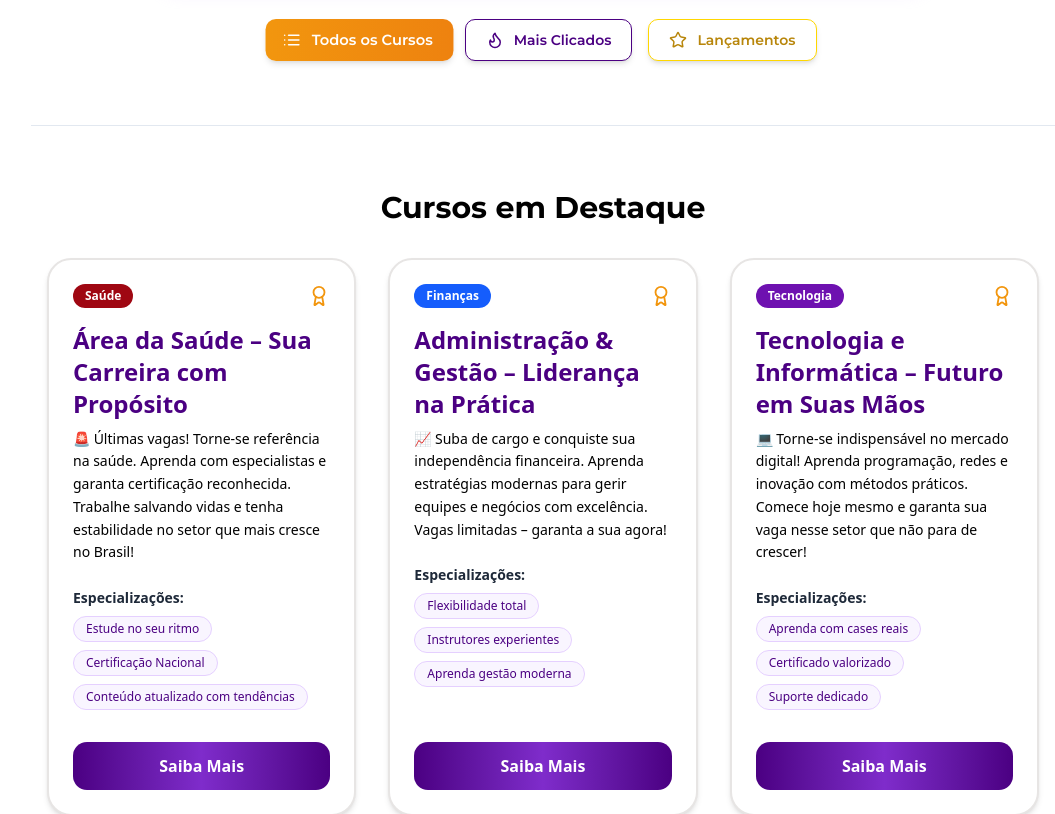
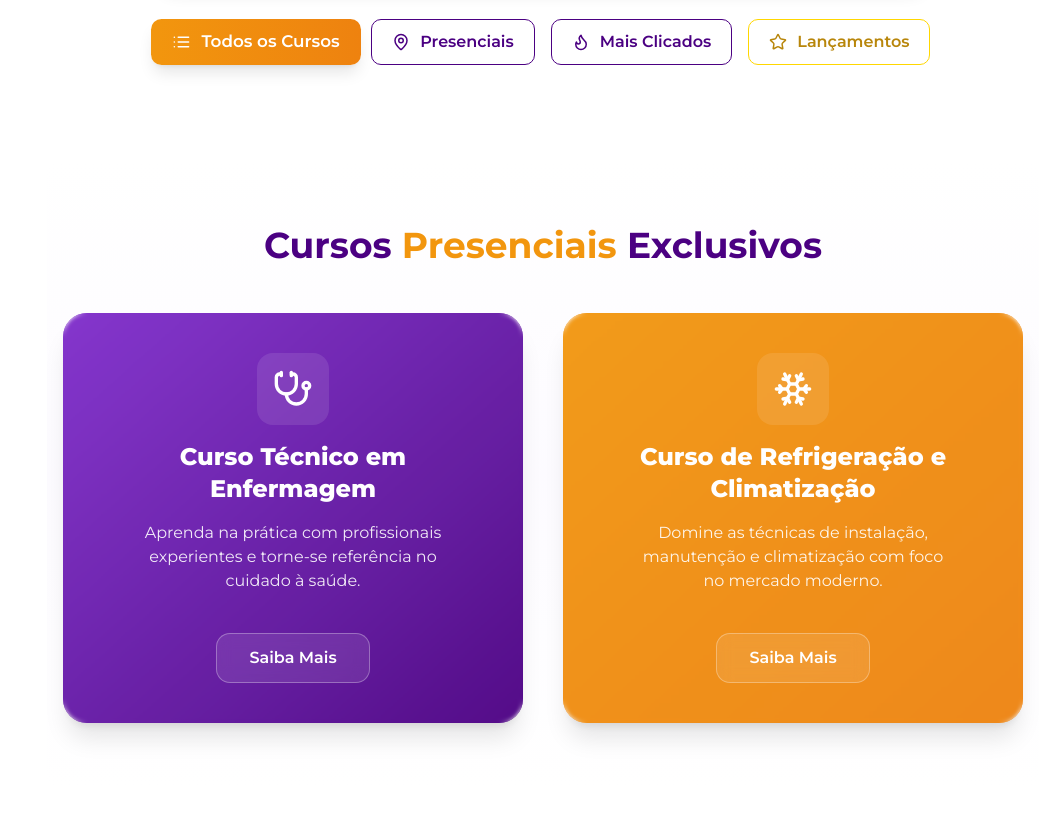
Before and after one commit to Peixotim/site-marabatec, a Next.js app: page / in a window 1280 px wide. Shown: the part 1980-2794 px from the top of the page, without its empty margins (225-1280 px from the left). Built offline with nearby package versions, Linux system fonts and the light colour scheme; no server answers.

Commit message:
fix: Corrige cursos presenciais

```diff
--- a/src/app/page.tsx
+++ b/src/app/page.tsx
@@ -8,73 +8,97 @@ import SearchSection from "@/components/search";
 import CardPage from "@/components/cards";
 import Contact from "@/components/contact";
 import MotivacionalSection from "@/components/MotivacionalSection";
+import CursosPresenciais from "@/components/CursosPresenciais"; // 🔥 cards diferenciados
+
 export default function Home() {
   const cardProps = Storaged();
 
   const [searchTerm, setSearchTerm] = useState("");
-  const [activeFilter, setActiveFilter] = useState("todos"); // Filtro inicial
+  const [activeFilter, setActiveFilter] = useState("todos");
 
-  // Lógica de filtragem combinada (Busca + Filtro)
+  // --- Lógica de filtragem combinada (Busca + Filtro) ---
   const filteredCards = cardProps.filter((card) => {
-    // --- Verificação 1: A busca (search) ---
     const searchTermLower = searchTerm.toLowerCase();
 
-    // Checa se o termo de busca está no título OU na descrição.
     const matchesSearch =
       (card.title || "").toLowerCase().includes(searchTermLower) ||
       (card.description || "").toLowerCase().includes(searchTermLower);
 
-    // --- Verificação 2: O filtro (filter) ---
-    let matchesFilter = true; // Por padrão, todos os cards passam no filtro.
+    let matchesFilter = true;
 
     if (activeFilter === "mais_clicados") {
-      // Se o filtro for 'mais_clicados', o card SÓ PASSA se 'card.maisClicado' for true.
       matchesFilter = card.maisClicado === true;
     } else if (activeFilter === "lancamentos") {
-      // Se o filtro for 'lancamentos', o card SÓ PASSA se 'card.lancamentos' for true.
       matchesFilter = card.lancamentos === true;
+    } else if (activeFilter === "presenciais") {
+      // 🔍 Filtro especial — mostra apenas cursos presenciais
+      matchesFilter =
+        card.category === "Curso Técnico em Enfermagem" ||
+        card.category === "Curso de Refrigeração e Climatização";
     }
-    // Se o filtro for 'todos', a variável continua `true` e todos os cards passam nesta verificação.
 
-    // --- Decisão Final ---
-    // O card só é incluído no resultado se passar nas DUAS verificações.
     return matchesSearch && matchesFilter;
   });
+
+  // --- Lógica de exibição ---
+  const showOnlyPresenciais = activeFilter === "presenciais";
 
   return (
     <>
       <main className="mt-0">
         <HeroSection />
         <MotivacionalSection />
+
+        {/* 🔎 Seção de Busca */}
         <SearchSection
           searchTerm={searchTerm}
           onSearchChange={(e) => setSearchTerm(e.target.value)}
           activeFilter={activeFilter}
           onFilterChange={setActiveFilter}
         />
-        <hr className="max-w-5xl mx-auto border-slate-200" />
 
-        <section id="cursos" className="py-12 lg:py-16">
-          <div className="max-w-7xl mx-auto px-4" id="cursos">
+        {/* 🩺 Seção de Cursos Presenciais */}
+        {(activeFilter === "todos" || activeFilter === "presenciais") && (
+          <section id="presenciais" className="py-12 lg:py-8">
+            <div className="max-w-7xl mx-auto px-4">
+              {/* Exibe o título apenas quando não estiver no filtro exclusivo */}
+              {activeFilter === "todos" && <h2 className=""></h2>}
+              <CursosPresenciais />
+            </div>
+          </section>
+        )}
+
+        {/* 🧩 Cursos em Destaque */}
+        {!showOnlyPresenciais && (
+          <>
+            <hr className="max-w-5xl mx-auto border-slate-200 my-6" />
+
+            <section id="cursos" className="py-12 lg:py-12">
+              <div className="max-w-7xl mx-auto px-4">
                 <h2 className="text-3xl font-bold text-black mb-8 text-center">
                   Cursos em Destaque
                 </h2>
                 <div className="w-full grid grid-cols-1 sm:grid-cols-2 lg:grid-cols-3 gap-8 justify-items-center">
-              {/* Renderizando apenas os cards que passaram no filtro e na busca */}
                   {filteredCards.map((card, i) => (
                     <CardPage key={i} {...card} />
                   ))}
                 </div>
               </div>
             </section>
+          </>
+        )}
 
+        {/* 🎓 Certificação */}
         <div id="Certificado">
           <CertificationSteps />
         </div>
+
+        {/* 📞 Contato */}
         <div id="contato">
           <Contact />
         </div>
       </main>
+
       <Footer />
     </>
   );
--- a/src/app/sistec/ConsultorModalTrigger.tsx
+++ b/src/app/sistec/ConsultorModalTrigger.tsx
@@ -42,7 +42,7 @@ export default function ConsultorModalTrigger({
         phone: (formData.get("whatsapp") as string).replace(/\D/g, ""),
         areaOfInterest: formData.get("interestArea") as string,
         course: selectedContent,
-        enterpriseId: Number(process.env.NEXT_PUBLIC_CLIENT_ENTERPRISE_ID),
+        enterpriseId: Number(process.env.NEXT_PUBLIC_ENTERPRISE_ID),
       };
 
       await submitSubscription(data);
--- a/src/components/Banner.tsx
+++ b/src/components/Banner.tsx
@@ -88,7 +88,7 @@ export const HeroSection = () => {
         phone: (formData.get("whatsapp") as string).replace(/\D/g, ""),
         areaOfInterest: formData.get("interestArea") as string,
         course: "Contato Geral (Hero Section)",
-        enterpriseId: 1,
+        enterpriseId: Number(process.env.NEXT_PUBLIC_ENTERPRISE_ID),
       };
 
       await submitSubscription(data);
--- /dev/null
+++ b/src/components/CursosPresenciais.tsx
@@ -0,0 +1,61 @@
+"use client";
+import Link from "next/link";
+import { motion } from "framer-motion";
+import { Stethoscope, Snowflake } from "lucide-react";
+
+export default function CursosPresenciais() {
+  const cursos = [
+    {
+      title: "Curso Técnico em Enfermagem",
+      description:
+        "Aprenda na prática com profissionais experientes e torne-se referência no cuidado à saúde.",
+      icon: <Stethoscope size={40} className="text-white" />,
+      href: "/cursos/enfermagemPresencial",
+      bg: "from-[#7F2CCB] to-[#4B0082]",
+      accent: "shadow-[0_0_25px_#F2960Eaa]",
+    },
+    {
+      title: "Curso de Refrigeração e Climatização",
+      description:
+        "Domine as técnicas de instalação, manutenção e climatização com foco no mercado moderno.",
+      icon: <Snowflake size={40} className="text-white" />,
+      href: "/cursos/refrigeracao-e-climatizacao-Presencial",
+      bg: "from-[#F2960E] to-[#EE820F]",
+      accent: "shadow-[0_0_25px_#7F2CCBaa]",
+    },
+  ];
+
+  return (
+    <section className="w-full py-16 bg-gradient-to-b from-white via-[#F9F5FF]/40 to-white">
+      <div className="max-w-6xl mx-auto px-4 text-center">
+        <h2 className="text-3xl md:text-4xl font-bold text-[#4B0082] mb-12">
+          Cursos <span className="text-[#F2960E]">Presenciais</span> Exclusivos
+        </h2>
+
+        <div className="grid grid-cols-1 md:grid-cols-2 gap-10">
+          {cursos.map((curso, i) => (
+            <motion.div
+              key={i}
+              whileHover={{ scale: 1.04, rotate: i % 2 ? 0.5 : -0.5 }}
+              transition={{ type: "spring", stiffness: 200, damping: 14 }}
+              className={`relative p-10 rounded-3xl bg-gradient-to-br ${curso.bg} text-white shadow-xl ${curso.accent} overflow-hidden`}
+            >
+              <div className="absolute inset-0 bg-white/5 backdrop-blur-[2px]" />
+              <div className="relative z-10 flex flex-col items-center text-center gap-4">
+                <div className="p-4 rounded-2xl bg-white/10">{curso.icon}</div>
+                <h3 className="text-2xl font-extrabold">{curso.title}</h3>
+                <p className="text-white/90 max-w-xs">{curso.description}</p>
+                <Link
+                  href={curso.href}
+                  className="mt-6 inline-block px-8 py-3 rounded-xl bg-white/10 hover:bg-white/20 text-white font-semibold backdrop-blur-sm border border-white/30 transition-all duration-300"
+                >
+                  Saiba Mais
+                </Link>
+              </div>
+            </motion.div>
+          ))}
+        </div>
+      </div>
+    </section>
+  );
+}
--- a/src/components/courseInformations.tsx
+++ b/src/components/courseInformations.tsx
@@ -60,7 +60,7 @@ export default function CourseInformations({
         phone: (formData.get("whatsapp") as string).replace(/\D/g, ""),
         areaOfInterest: formData.get("interestArea") as string,
         course: course.title,
-        enterpriseId: 4,
+        enterpriseId: Number(process.env.NEXT_PUBLIC_ENTERPRISE_ID),
       };
 
       await submitSubscription(data);
--- a/src/components/search.tsx
+++ b/src/components/search.tsx
@@ -1,4 +1,4 @@
-import { Search, List, Flame, Star } from "lucide-react";
+import { Search, List, Flame, Star, MapPin } from "lucide-react";
 
 interface SearchSectionProps {
   searchTerm: string;
@@ -16,7 +16,6 @@ export default function SearchSection({
   return (
     <section className="w-full bg-gradient-to-b from-[#4B0082]/5 via-white py-16 px-4 sm:px-8 text-center">
       <div className="max-w-5xl mx-auto">
-        {/* Título */}
         <h2 className="text-4xl md:text-5xl font-extrabold text-[#4B0082] tracking-tight drop-shadow-sm">
           Encontre seu <span className="text-[#F2960E]">Curso Ideal</span>
         </h2>
@@ -27,7 +26,7 @@ export default function SearchSection({
 
         {/* Campo de busca */}
         <div className="relative mt-10">
-          <div className="flex w-full max-w-3xl mx-auto rounded-2xl bg-white/90 shadow-lg shadow-purple-200/40 overflow-hidden ring-2 ring-transparent focus-within:ring-[#4B0082] transition-all duration-300 backdrop-blur-sm">
+          <div className="flex w-full max-w-3xl mx-auto rounded-2xl bg-white/90 shadow-lg overflow-hidden ring-2 ring-transparent focus-within:ring-[#4B0082] transition-all duration-300 backdrop-blur-sm">
             <input
               type="text"
               placeholder="Buscar por área, curso ou palavra-chave..."
@@ -45,38 +44,44 @@ export default function SearchSection({
         <div className="flex flex-wrap items-center justify-center gap-4 mt-8">
           <button
             onClick={() => onFilterChange("todos")}
-            className={`flex items-center gap-2.5 pl-4 pr-5 py-2.5 rounded-lg text-sm font-semibold transition-all duration-300 shadow-md ${
+            className={`flex items-center gap-2.5 px-5 py-2.5 rounded-lg font-semibold transition-all duration-300 ${
               activeFilter === "todos"
                 ? "bg-gradient-to-r from-[#F2960E] to-[#EE820F] text-white scale-105 shadow-lg"
                 : "bg-white text-[#4B0082] border border-slate-200 hover:bg-[#F9F5FF]"
             }`}
           >
-            <List size={18} />
-            Todos os Cursos
+            <List size={18} /> Todos os Cursos
           </button>
-
+          <button
+            onClick={() => onFilterChange("presenciais")}
+            className={`flex items-center gap-2.5 px-5 py-2.5 rounded-lg font-semibold transition-all duration-300 ${
+              activeFilter === "presenciais"
+                ? "bg-gradient-to-r from-[#4B0082] via-[#7F2CCB] to-[#F2960E] text-white scale-105 shadow-lg"
+                : "bg-white border border-[#4B0082] text-[#4B0082] hover:bg-purple-50"
+            }`}
+          >
+            <MapPin size={18} /> Presenciais
+          </button>
           <button
             onClick={() => onFilterChange("mais_clicados")}
-            className={`flex items-center gap-2.5 px-5 py-2.5 rounded-lg text-sm font-semibold transition-all duration-300 shadow-md ${
+            className={`flex items-center gap-2.5 px-5 py-2.5 rounded-lg font-semibold transition-all duration-300 ${
               activeFilter === "mais_clicados"
                 ? "bg-gradient-to-r from-[#4B0082] to-[#7F2CCB] text-white scale-105 shadow-lg"
                 : "bg-white border border-[#4B0082] text-[#4B0082] hover:bg-purple-50"
             }`}
           >
-            <Flame size={18} />
-            Mais Clicados
+            <Flame size={18} /> Mais Clicados
           </button>
 
           <button
             onClick={() => onFilterChange("lancamentos")}
-            className={`flex items-center gap-2.5 px-5 py-2.5 rounded-lg text-sm font-semibold transition-all duration-300 shadow-md ${
+            className={`flex items-center gap-2.5 px-5 py-2.5 rounded-lg font-semibold transition-all duration-300 ${
               activeFilter === "lancamentos"
                 ? "bg-gradient-to-r from-[#FFD700] to-[#F2960E] text-[#4B0082] scale-105 shadow-lg"
                 : "bg-white border border-[#FFD700] text-[#B8860B] hover:bg-yellow-50"
             }`}
           >
-            <Star size={18} />
-            Lançamentos
+            <Star size={18} /> Lançamentos
           </button>
         </div>
       </div>
```
Lines whose indentation alone changed are shown as unchanged.
